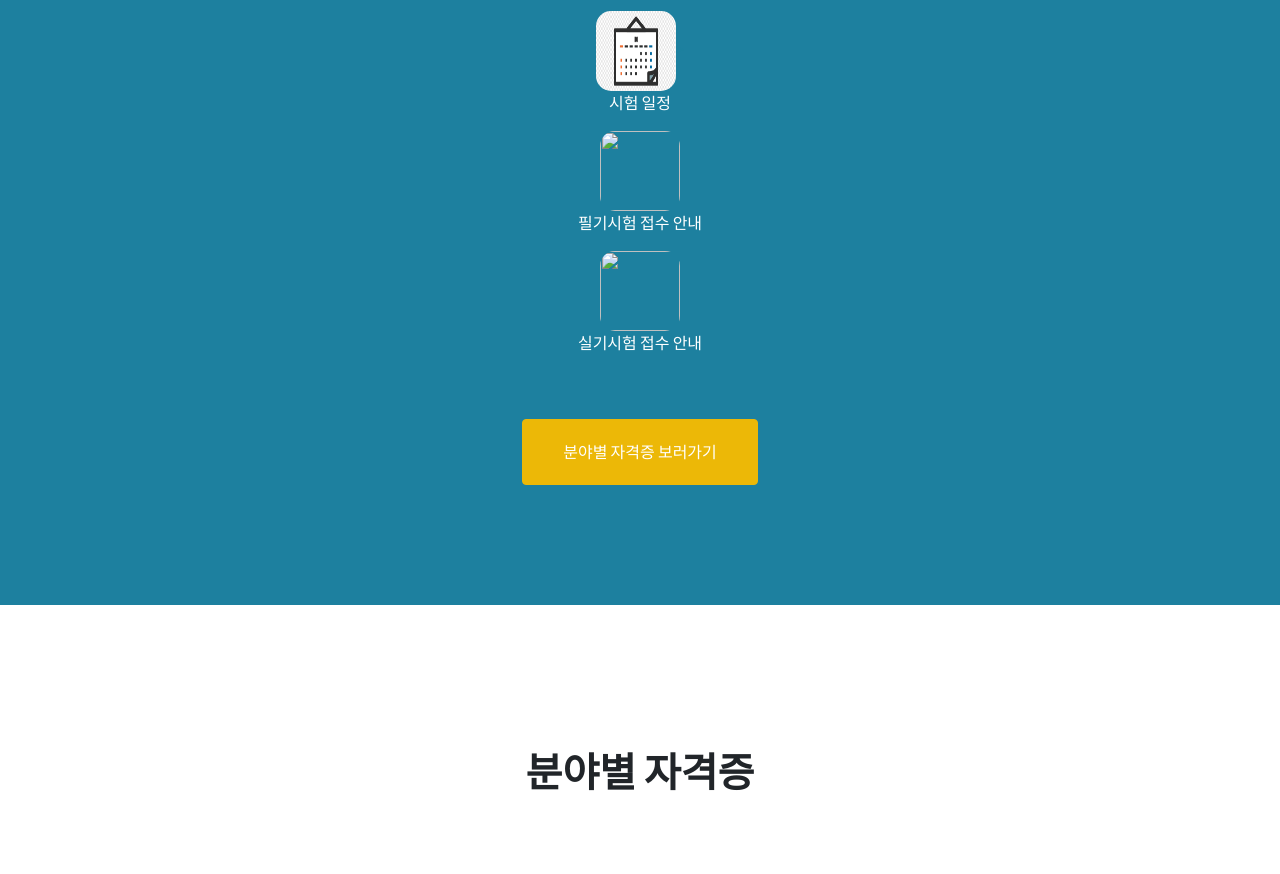
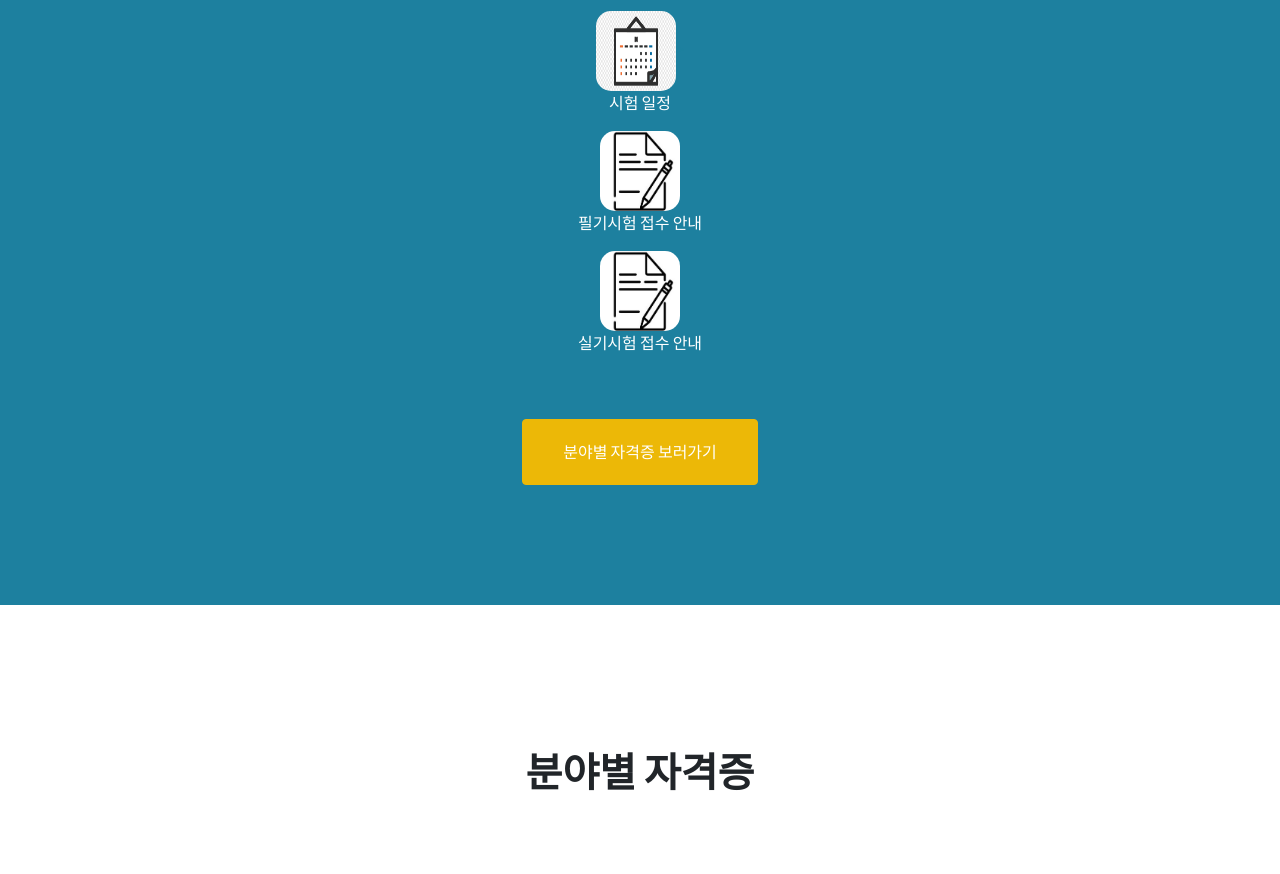
Before and after one commit to tjwlsdnjs60/everythingsangi, a plain HTML site: page index.html in a window 1280 px wide. Shown: the part 1520-2394 px from the top of the page. Drawn offline with nearby package versions, Linux system fonts and the light colour scheme.

Commit message:
Update index.html

```diff
--- a/index.html
+++ b/index.html
@@ -98,14 +98,14 @@ li {
                         <h3 align="center">2021 산업기사 시험 일정 및 접수 안내</h3>
                         <br><br>
 
-                        <a href="https://tjwlsdnjs60.github.io/time/" target="_blank"><img style="border-radius: 15px;" img src="../cal.png"width="80px" height="80px">></a>
+                        <a href="https://tjwlsdnjs60.github.io/time/" target="_blank"><img style="border-radius: 15px;" img src="cal.png"width="80px" height="80px">></a>
                         <p>시험 일정</p>
 
 
-                        <a href="https://tjwlsdnjs60.github.io/guide/" target="_blank"><img style="border-radius: 15px;" img src="assets/paper.png"width="80px" height="80px"></a>
+                        <a href="https://tjwlsdnjs60.github.io/guide/" target="_blank"><img style="border-radius: 15px;" img src="paper.png"width="80px" height="80px"></a>
                        <p>필기시험 접수 안내</p>
 
-                        <a href="https://tjwlsdnjs60.github.io/guide2/" target="_blank"><img style="border-radius: 15px;" img src="assets/paper.png"width="80px" height="80px"></a>
+                        <a href="https://tjwlsdnjs60.github.io/guide2/" target="_blank"><img style="border-radius: 15px;" img src="paper.png"width="80px" height="80px"></a>
                         <p>실기시험 접수 안내</p>
                         <br><br>
 
```
